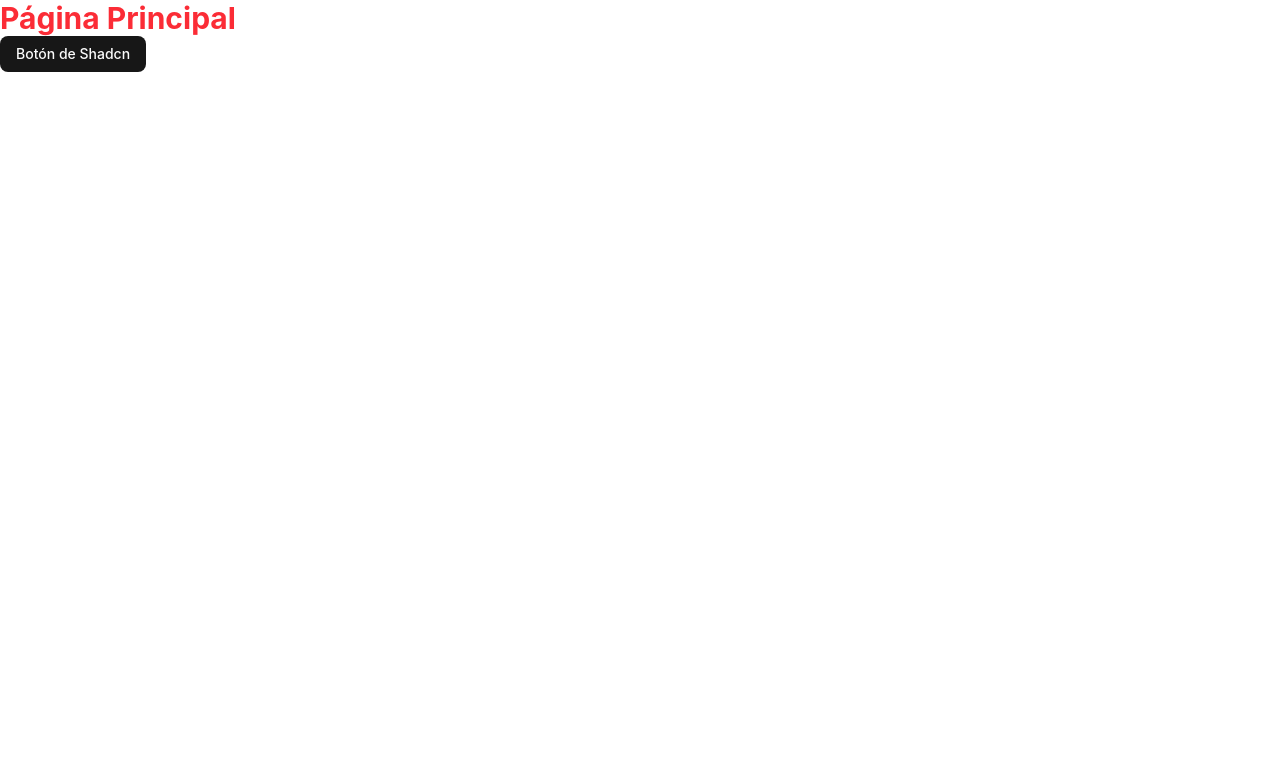
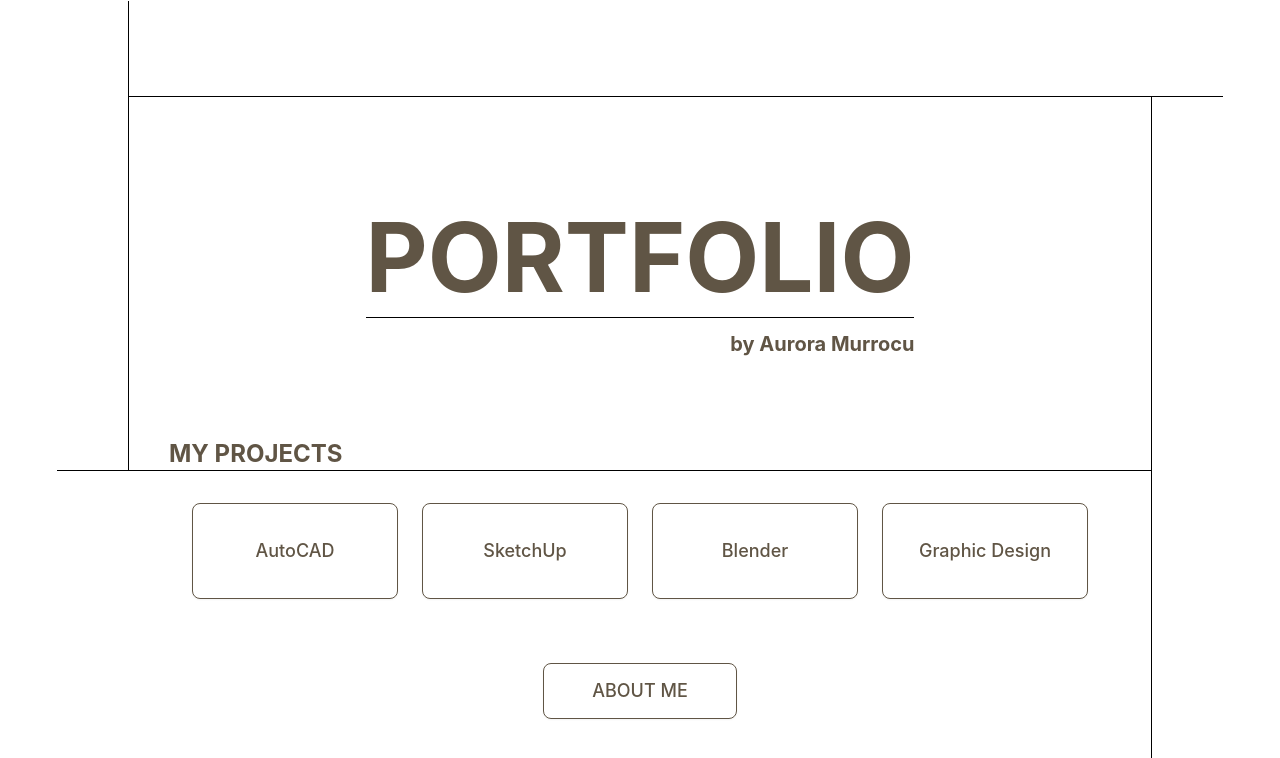
Before and after one commit to amurmur05/portafolio-web, a Vue app: page / in a window 1280 px wide. Shown: the top 758 px of the page. Built offline with nearby package versions, Linux system fonts and the light colour scheme.

Commit message:
Crea la página principal con marco y vista previa de AutoCAD

```diff
--- a/src/pages/home/Home.vue
+++ b/src/pages/home/Home.vue
@@ -1,18 +1,84 @@
 <script setup lang="ts">
 import { Button } from '@/components/ui/button'
-
+import { ref } from 'vue'
+const previewImage = ref('')
 </script>
 
 <template>
-  <h1 class="text-3xl text-red-500 font-bold">
-    Página Principal
-  </h1>
+  <main class="min-h-screen bg-white px-6 py-12 md:px-16">
+    <section class="relative mx-auto mt-12 max-w-5xl border-1 border-black">
+      <div class="pointer-events-none absolute -bottom-px -left-18 -right-0 border-t border-black"></div>
+      <div class="pointer-events-none absolute -top-24 -bottom-0 -left-px border-l border-black"></div>
+      <div class="pointer-events-none absolute -top-0 -bottom-76 -right-px border-r border-black"></div>
+      <div class="pointer-events-none absolute -top-px -left-0 -right-18 border-t border-black"></div>
+      <img
+  v-if="previewImage"
+  :src="previewImage"
+  alt=""
+ class="absolute inset-0 h-full w-full object-cover opacity-80 blur-sm"
+/>
+      <h2 class="absolute bottom-1 left-10 z-10 text-2xl font-bold leading-none" :class="previewImage ? 'text-white' : 'text-[#605545]'">
 
-  <Button>Botón de Shadcn</Button>
+        MY PROJECTS
+      </h2>
 
+      <header class="relative z-10 mx-auto w-fit max-w-full px-4 py-20 md:py-28">
+        <h1
+          class="text-4xl font-bold sm:text-6xl md:text-8xl" :class="previewImage ? 'text-white' : 'text-[#605545]'">
+
+          PORTFOLIO
+        </h1>
+
+       <hr class="my-3" :class="previewImage ? 'border-white' : 'border-black'" />
+
+        <p class="text-right text-xl font-bold" :class="previewImage ? 'text-white' : 'text-[#605545]'">
+  by Aurora Murrocu
+</p>
+      </header>
+    </section>
+
+    <div
+      class="mx-auto mt-8 grid max-w-4xl grid-cols-2 gap-6 md:grid-cols-4"
+    >
+      <Button
+        variant="outline"
+        @mouseenter="previewImage = '/images/autocad-preview.png.jpeg'"
+@mouseleave="previewImage = ''"
+        class="h-24 border-[#605545] text-lg text-[#605545]"
+      >
+        AutoCAD
+      </Button>
+
+      <Button
+        variant="outline"
+        class="h-24 border-[#605545] text-lg text-[#605545]"
+      >
+        SketchUp
+      </Button>
+
+      <Button
+        variant="outline"
+        class="h-24 border-[#605545] text-lg text-[#605545]"
+      >
+        Blender
+      </Button>
+
+      <Button
+        variant="outline"
+        class="h-24 border-[#605545] text-lg text-[#605545]"
+      >
+        Graphic Design
+      </Button>
+    </div>
+
+    <div class="mt-16 flex justify-center">
+      <Button
+        variant="outline"
+        class="h-14 border-[#605545] px-12 text-lg text-[#605545]"
+      >
+        ABOUT ME
+      </Button>
+
+    </div>
+  </main>
 </template>
-
-
-<style scoped>
-
-</style>
```
Also changed, not shown: public/images/autocad-preview.png.jpeg (added).
